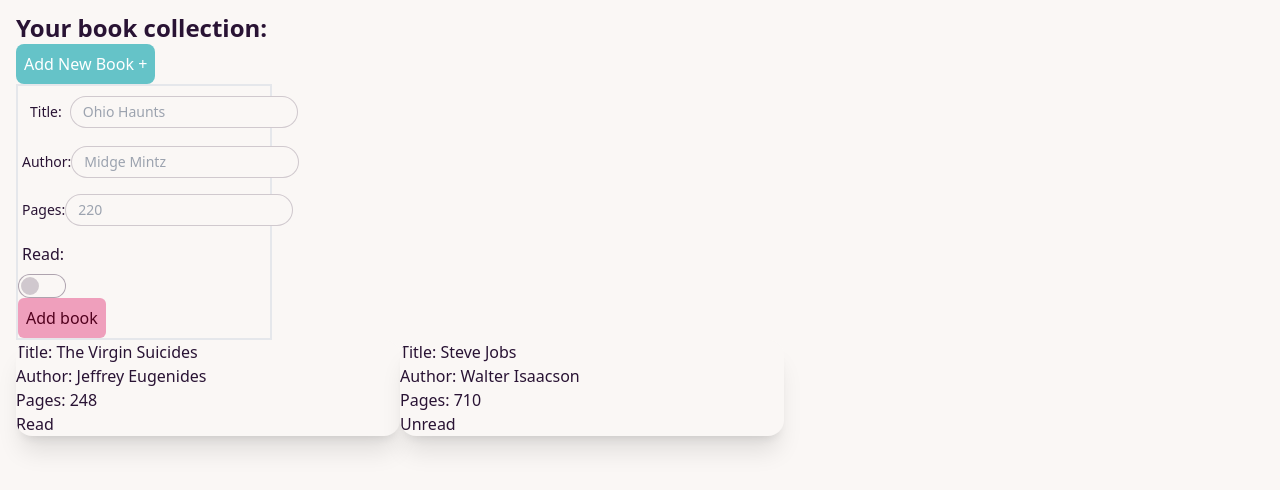
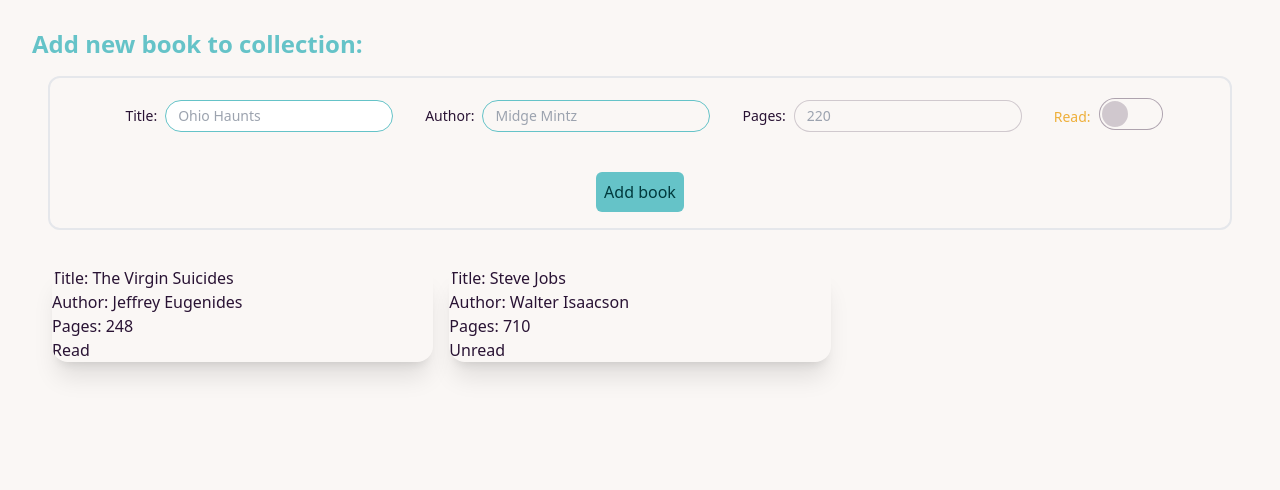
Before and after one commit to mchlol/library, a website: page index.html in a window 1280 px wide. Shown: the part 56-546 px from the top of the page. Drawn offline with Linux system fonts and the light colour scheme.

Commit message:
align form element

```diff
--- a/index.html
+++ b/index.html
@@ -14,55 +14,63 @@
     <h1 class="text-3xl font-bold text-center">Library</h1>
 </header>
 
-<main class="m-4">
+<main class="m-8">
 
-    <section class="">
-        <h2 class="text-2xl font-bold">Your book collection:</h2>
-        <button class="justify-center text-white btn-primary rounded-lg p-2">Add New Book +</button>
-    </section>
+    <section id="form-section" class="flex flex-col justify-center">
 
-    <section>
-        <form class="w-64 flex flex-col justify-center border-2">
+        <h2 class="text-2xl font-bold text-primary flex-row">Add new book to collection:</h2>
 
-            <div class="form-control">
+        <form class="flex flex-wrap justify-center border-2 rounded-xl m-4" id="user-input-form">
+
+            <div class="flex flex-wrap p-1 text-center justify-center">
+
+                <div class="form-control m-1 p-1">
                     <label class="label cursor-pointer" for="title">
                         <span class="label-text p-2">Title:</span>
                         <input type="text" id="title" name="book_title" placeholder="Ohio Haunts"
-                        class="input input-bordered input-sm">
+                            class="bg-white input input-bordered input-primary input-sm" required>
                     </label>
                 </div>
-
-            <div class="form-control">
+                <div class="form-control m-1 p-1">
                     <label class="label cursor-pointer" for="author">
-                    <span class="label-text">Author:</span>
+                        <span class="label-text p-2">Author:</span>
                         <input type="text" id="author" name="book_author" placeholder="Midge Mintz"
-                        class="input input-bordered input-sm">
+                            class="input input-bordered input-primary input-sm">
                     </label>
                 </div>
-
-            <div class="form-control">
+                <div class="form-control m-1 p-1">
                     <label class="label cursor-pointer" for="pages">
-                    <span class="label-text">Pages:</span>
+                        <span class="label-text p-2">Pages:</span>
                         <input type="number" id="pages" name="book_pages" placeholder="220"
                             class="input input-bordered input-sm">
                     </label>
                 </div>
 
-            <div class="form-control">
-                <label class="label cursor-pointer" for="read">Read:</label>
-                <input class="toggle toggle-primary" type="checkbox" id="read" name="book_read">
+                <div class="form-control m-1 p-1">
+                    <label class="label cursor-pointer" for="read">
+                        <span class="label-text p-2 text-accent">Read:</span>
+                        <div class="">
+                            <input class="toggle toggle-lg toggle-accent" type="checkbox" id="read" name="book_read">
+                        </div>
+                    </label>
                 </div>
 
-            <div class="justify-center">
-                <button id="add-button" class="btn-secondary rounded-md p-2" type="submit">Add book</button>
+            </div>
+
+            <div class="flex lg:justify-center align-middle m-4">
+
+                <div class="text-center">
+                    <button id="add-button" class="btn-primary rounded-md p-2" type="submit">Add book</button>
+                </div>
+
             </div>
 
         </form>
     </section>
 
-    <section>
-        <div class="container flex">
-
+    <section id="library-section">
+        <div class="container grid sm:grid-cols-2 lg:grid-cols-3 gap-4 p-5 auto-rows-auto">
+            <!-- <div class="card shadow-xl w-64"></div> -->
         </div>
     </section>
 </main>
```
Also changed, not shown: dist/output.css. Lines whose indentation alone changed are shown as unchanged.
